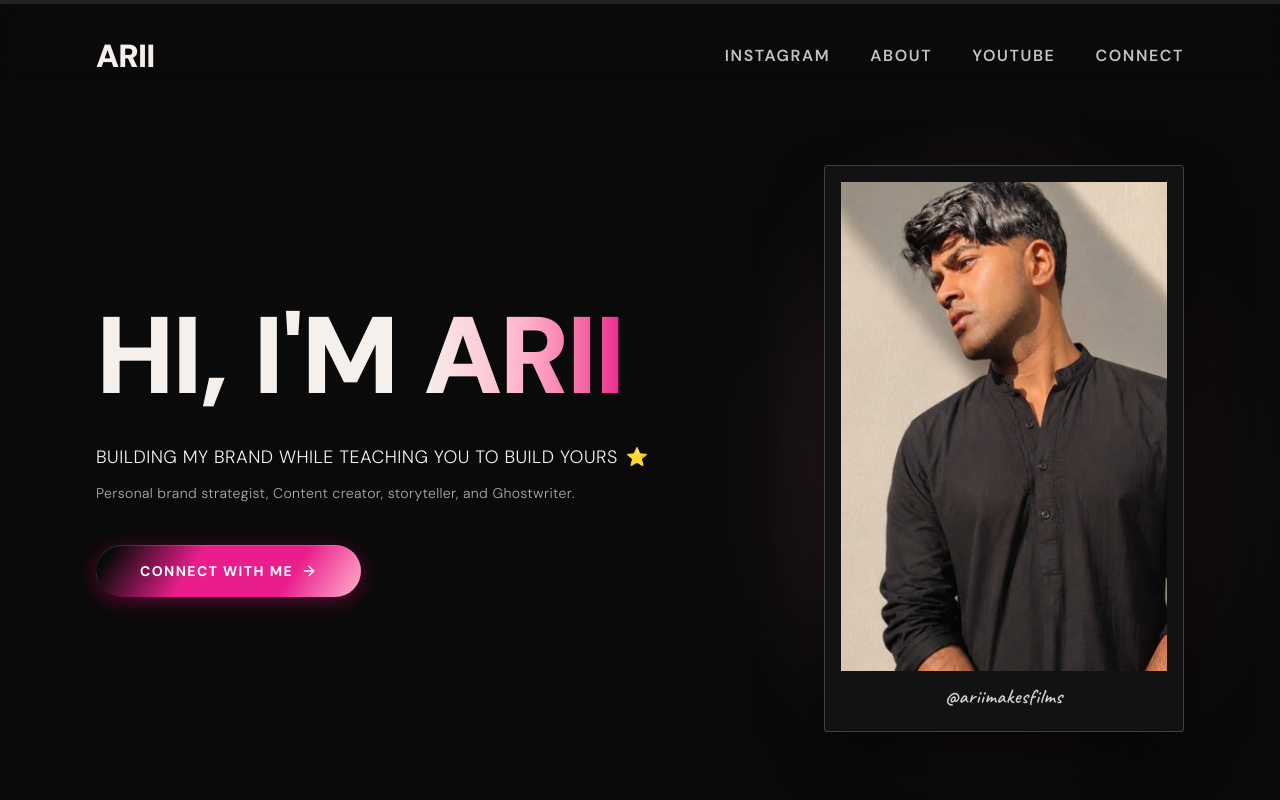
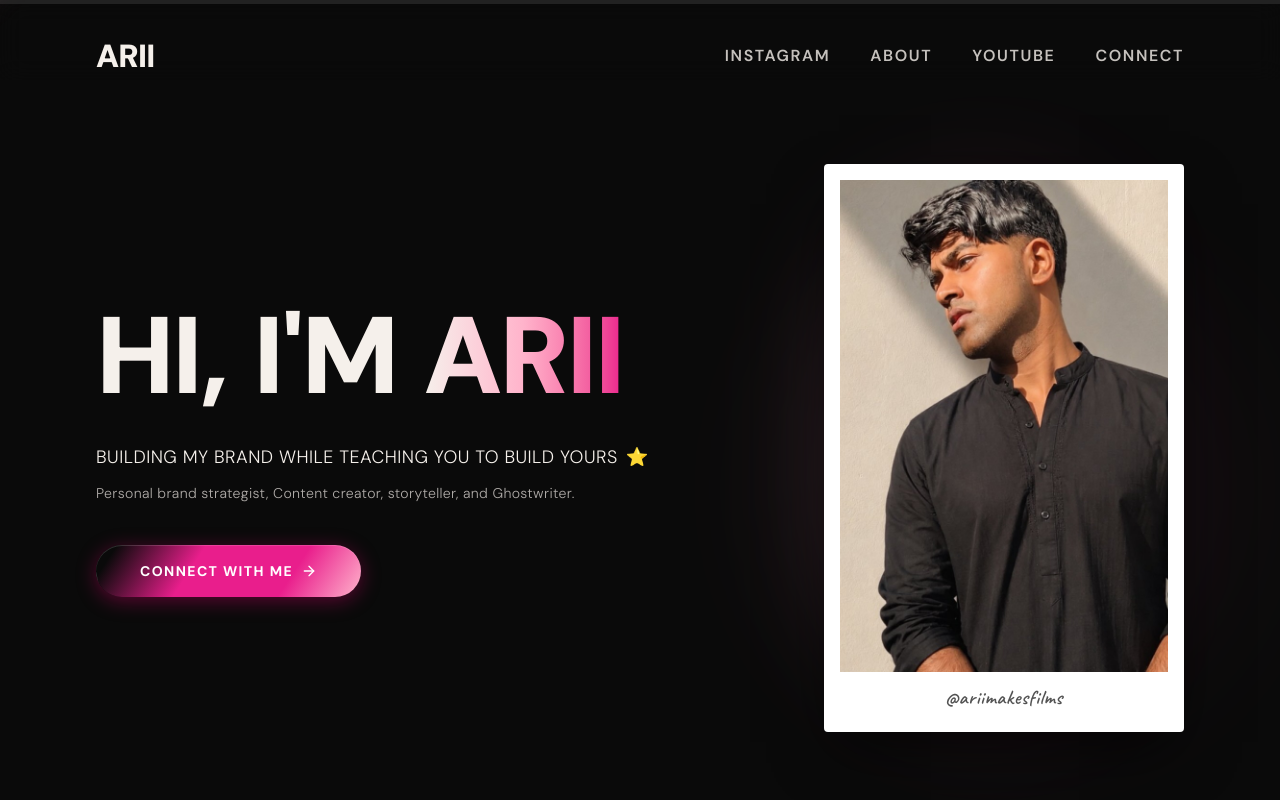
Before and after one commit to evanbose7/kamna-portfolio, a React (Vite) app: page / in a window 1280 px wide. Shown: the top 800 px of the page. Built offline with nearby package versions, Linux system fonts and the light colour scheme; a web font is replaced by a local one.

Commit message:
revert-hero-polaroid-frame-background-to-white

```diff
--- a/src/components/Hero.jsx
+++ b/src/components/Hero.jsx
@@ -125,13 +125,13 @@ export default function Hero({ onOpenConnectModal }) {
 
             {/* White Polaroid Card with Tilt & Pop Toggle Animation */}
             <div
-              className={`relative bg-[#121212] border border-white/20 p-4 shadow-[0_25px_60px_-15px_rgba(0,0,0,0.8)] rounded-sm transform transition-all duration-500 ease-out ${
+              className={`relative bg-white p-4 shadow-[0_25px_60px_-15px_rgba(0,0,0,0.8)] rounded-sm transform transition-all duration-500 ease-out ${
                 isCardActive
                   ? 'rotate-3 scale-[1.04] translate-y-0 shadow-[0_35px_70px_-15px_rgba(233,30,140,0.4)]'
                   : 'rotate-0 scale-100 translate-y-0'
               }`}
             >
-              <div className="relative overflow-hidden aspect-[2/3] bg-[#0A0A0A]">
+              <div className="relative overflow-hidden aspect-[2/3] bg-[#F5F0EB]">
                 {isVideoMedia ? (
                   <video
                     src={mediaSrc}
@@ -152,7 +152,7 @@ export default function Hero({ onOpenConnectModal }) {
               </div>
 
               {/* Handwritten Polaroid Caption */}
-              <p className="text-center text-white/80 font-caveat text-xl pt-3 pb-1 tracking-wide font-semibold">
+              <p className="text-center text-[#0A0A0A]/70 font-caveat text-xl pt-3 pb-1 tracking-wide font-semibold">
                 @ariimakesfilms
               </p>
             </div>
```
